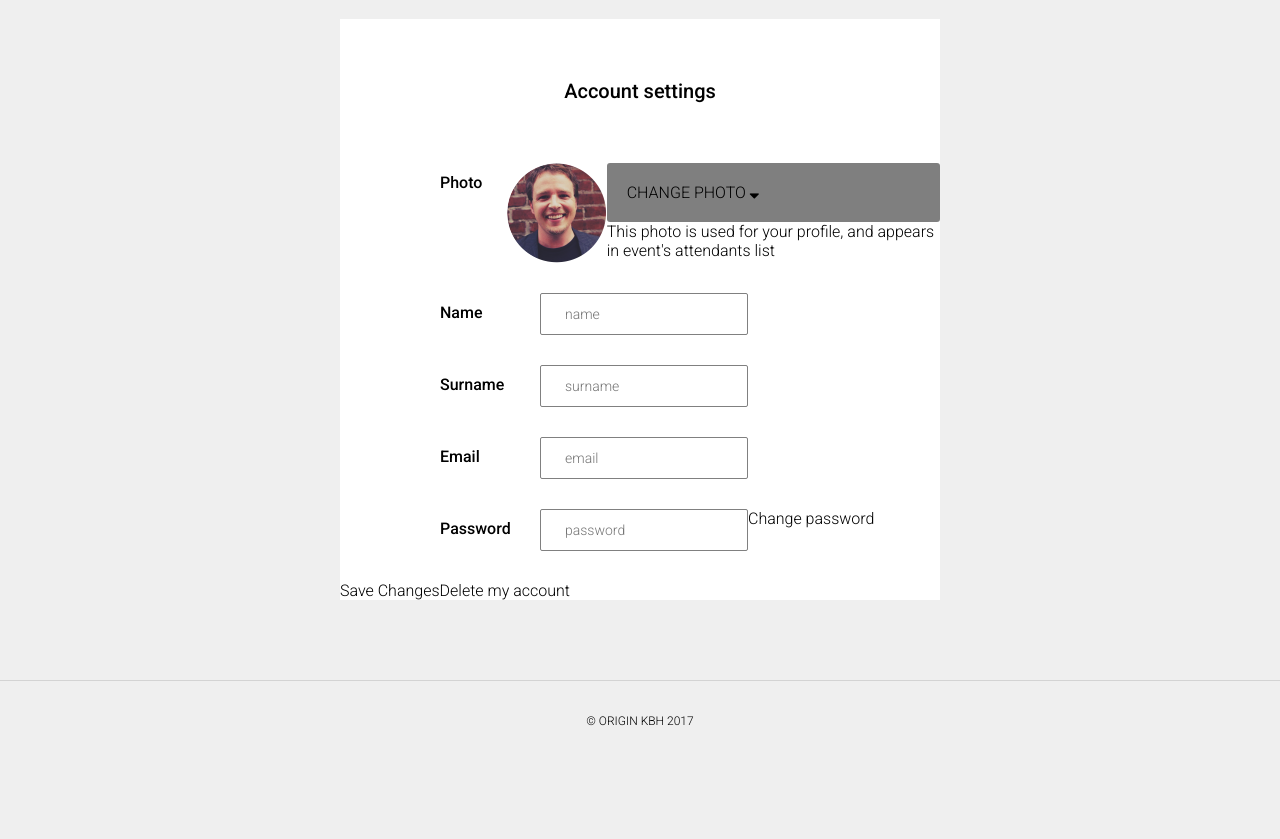
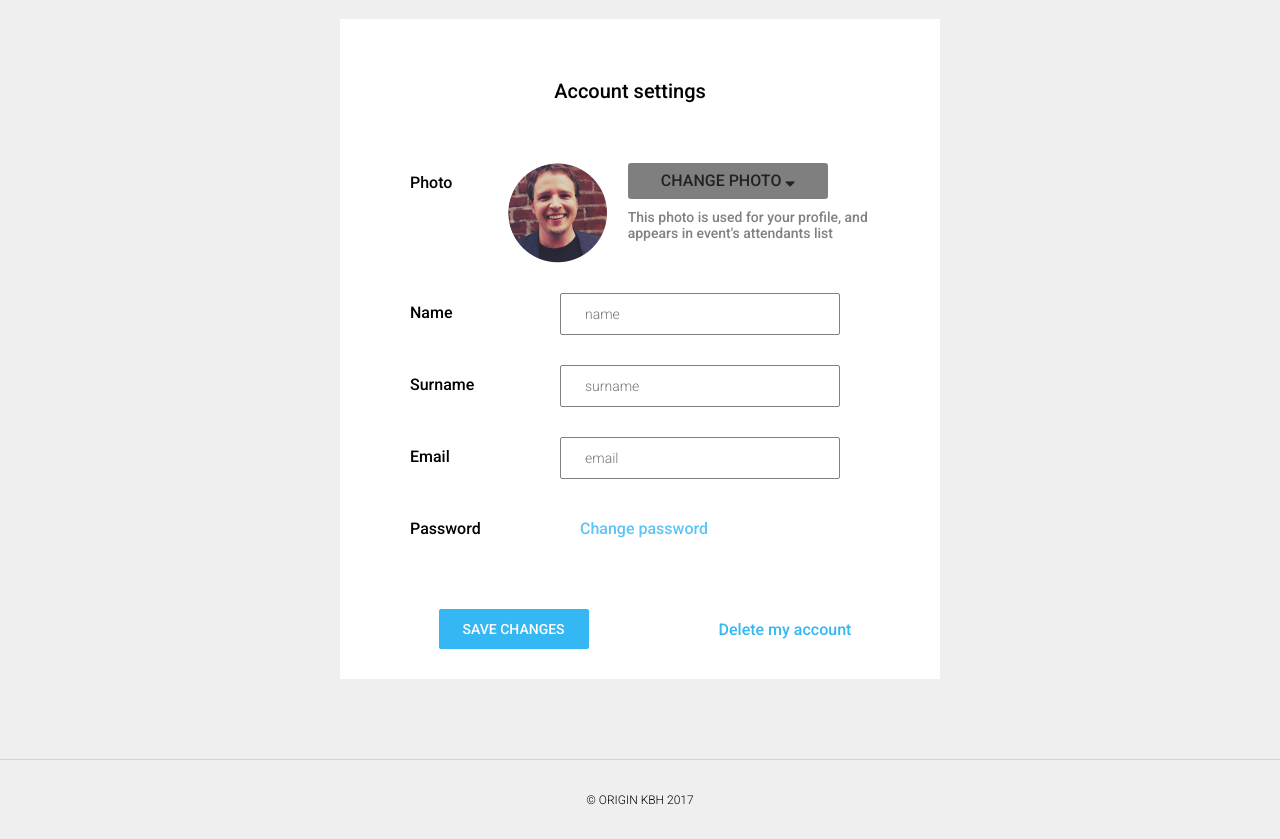
Before and after one commit to gergelybalint94/interface_design_exam, a PHP site: page /my-account.php in a window 1280 px wide. Shown: the part 85-924 px from the top of the page. Run offline with PHP 8.4, Linux system fonts and the light colour scheme; some libraries are stand-ins or nearby versions.

Commit message:
The outlook of the account page is finished

```diff
--- a/css/style.css
+++ b/css/style.css
@@ -702,9 +702,6 @@ footer p {
 [data-page-name="manage-users-page"] .row-button-wraps {
   width: 32%; }
 
-[data-page-name="manage-users-page"] .row-button-wraps .buttons {
-  margin: 10px; }
-
 [data-page-name="about-page"] section {
   margin: auto; }
 
@@ -886,7 +883,8 @@ footer p {
   width: 600px;
   background: white;
   display: flex;
-  flex-direction: column; }
+  flex-direction: column;
+  padding-right: 20px; }
 
 [data-page-name="my-account-page"] #container-title {
   justify-content: center;
@@ -908,20 +906,66 @@ footer p {
   background-position: center;
   background-size: contain; }
 
+[data-page-name="my-account-page"] #photo-info-container {
+  margin-left: 20px; }
+
 [data-page-name="my-account-page"] #change-photo-btn {
   background: rgba(0, 0, 0, 0.5);
-  padding: 20px;
-  border-radius: 3px; }
+  height: 36px;
+  border-radius: 3px;
+  max-width: 200px;
+  align-items: center;
+  text-align: center;
+  font-weight: 500;
+  color: #222;
+  line-height: 36px; }
+
+#photo-description {
+  margin-top: 10px;
+  font-size: 14px;
+  color: grey;
+  font-weight: 500; }
 
 [data-page-name="my-account-page"] .account-label {
-  width: 100px;
+  width: 150px;
   font-weight: 500;
   text-align: left;
-  margin-left: 100px;
+  margin-left: 70px;
   padding-top: 10px; }
 
 [data-page-name="my-account-page"] input {
-  margin: 0; }
+  margin: 0;
+  width: 280px; }
+
+[data-page-name="my-account-page"] #account-password-input {
+  display: none; }
+
+[data-page-name="my-account-page"] #change-password {
+  color: #5dc5f5;
+  font-weight: 500;
+  width: 100%;
+  padding-left: 70px;
+  line-height: 40px; }
+
+[data-page-name="my-account-page"] #account-save-container {
+  display: flex;
+  justify-content: center; }
+
+[data-page-name="my-account-page"] #account-save-changes-btn {
+  background: #35b7f3; }
+
+[data-page-name="my-account-page"] #account-save-changes-btn:hover {
+  cursor: pointer; }
+
+[data-page-name="my-account-page"] #account-delete-account-btn {
+  padding-left: 100px;
+  display: flex;
+  align-items: center;
+  color: #35b7f3;
+  font-weight: 500; }
+
+[data-page-name="my-account-page"] #account-delete-account-btn:hover {
+  cursor: pointer; }
 
 /*
 	--------------------------
--- a/my-account.php
+++ b/my-account.php
@@ -29,8 +29,8 @@
 						<div class="account-label">Photo</div>
 						<div id="account-img"></div>
 						<div id="photo-info-container">
-							<div class="inactive-links" id="change-photo-btn">CHANGE PHOTO <i class="fa fa-sort-desc"></i></div>
-							<div>This photo is used for your profile, and appears in event's attendants list</div>
+							<div class="inactive-links" id="change-photo-btn" class="buttons">CHANGE PHOTO <i class="fa fa-sort-desc"></i></div>
+							<div id="photo-description">This photo is used for your profile, and appears in event's attendants list</div>
 						</div>
 					</div>
 					<div>
@@ -51,8 +51,8 @@
 						<div id="change-password">Change password</div>
 					</div>
 
-					<div>
-						<div id="account-save-changes-btn">Save Changes</div>
+					<div id="account-save-container">
+						<div id="account-save-changes-btn" class="buttons">Save Changes</div>
 						<div id="account-delete-account-btn">Delete my account</div>
 					</div>
 
--- a/scss/style.scss
+++ b/scss/style.scss
@@ -742,15 +742,6 @@ footer p { font-size:12px; }
   width: unquote($tableWidth/$buttonWrapsWidth + '%');
 }
 
-[data-page-name="manage-users-page"] .row-button-wraps .buttons {
-  margin:10px;
-}
-
-
-
-
-
-
 
 [data-page-name="about-page"] section {
   margin:auto;
@@ -987,6 +978,7 @@ footer p { font-size:12px; }
 	background:white;
 	display:flex;
 	flex-direction:column;
+	padding-right:20px;
 }
 
 [data-page-name="my-account-page"] #container-title{
@@ -1012,23 +1004,75 @@ footer p { font-size:12px; }
 	background-size:contain;
 }
 
+[data-page-name="my-account-page"] #photo-info-container{
+	margin-left:20px;
+}
+
 [data-page-name="my-account-page"] #change-photo-btn{
 	background:rgba(0,0,0,0.5);
-	padding:20px;
+	height:36px;
 	border-radius:3px;
+	max-width:200px;
+	align-items:center;
+	text-align:center;
+	font-weight:500;
+	color:#222;
+	line-height:36px;
+}
 
+#photo-description{
+	margin-top:10px;
+	font-size:14px;
+	color:grey;
+	font-weight:500;
 }
 
 [data-page-name="my-account-page"] .account-label{
-	width:100px;
+	width:150px;
 	font-weight:500;
 	text-align:left;
-	margin-left:100px;
+	margin-left:70px;
 	padding-top:10px;
 }
 
 [data-page-name="my-account-page"] input{
 	margin:0;
+	width:280px;
+}
+
+
+[data-page-name="my-account-page"] #account-password-input{
+	display:none;
+}
+
+[data-page-name="my-account-page"] #change-password{
+	color: #5dc5f5;
+	font-weight:500;
+	width:100%;
+	padding-left:70px;
+	line-height:40px;}
+
+[data-page-name="my-account-page"] #account-save-container{
+	display:flex;
+	justify-content:center;
+	}
+
+[data-page-name="my-account-page"] #account-save-changes-btn{
+	background: #35b7f3;
+	}
+[data-page-name="my-account-page"] #account-save-changes-btn:hover{
+	cursor:pointer;
+}
+
+[data-page-name="my-account-page"] #account-delete-account-btn{
+	padding-left:100px;
+	display:flex;
+	align-items:center;
+	color:#35b7f3;
+	font-weight:500;
+	}
+[data-page-name="my-account-page"] #account-delete-account-btn:hover{
+	cursor:pointer;
 }
 
 /*
```
Also changed, not shown: 1 other file.
